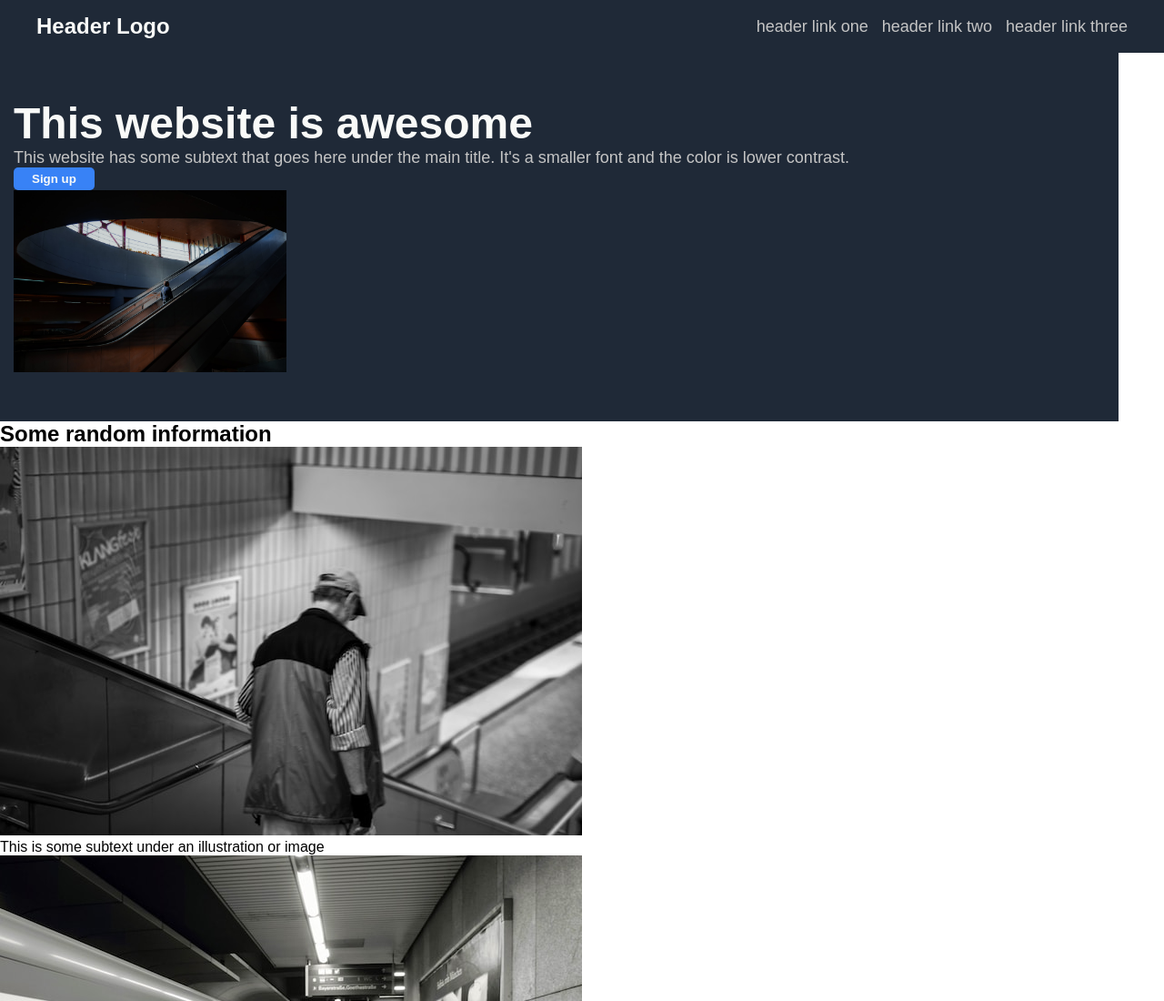
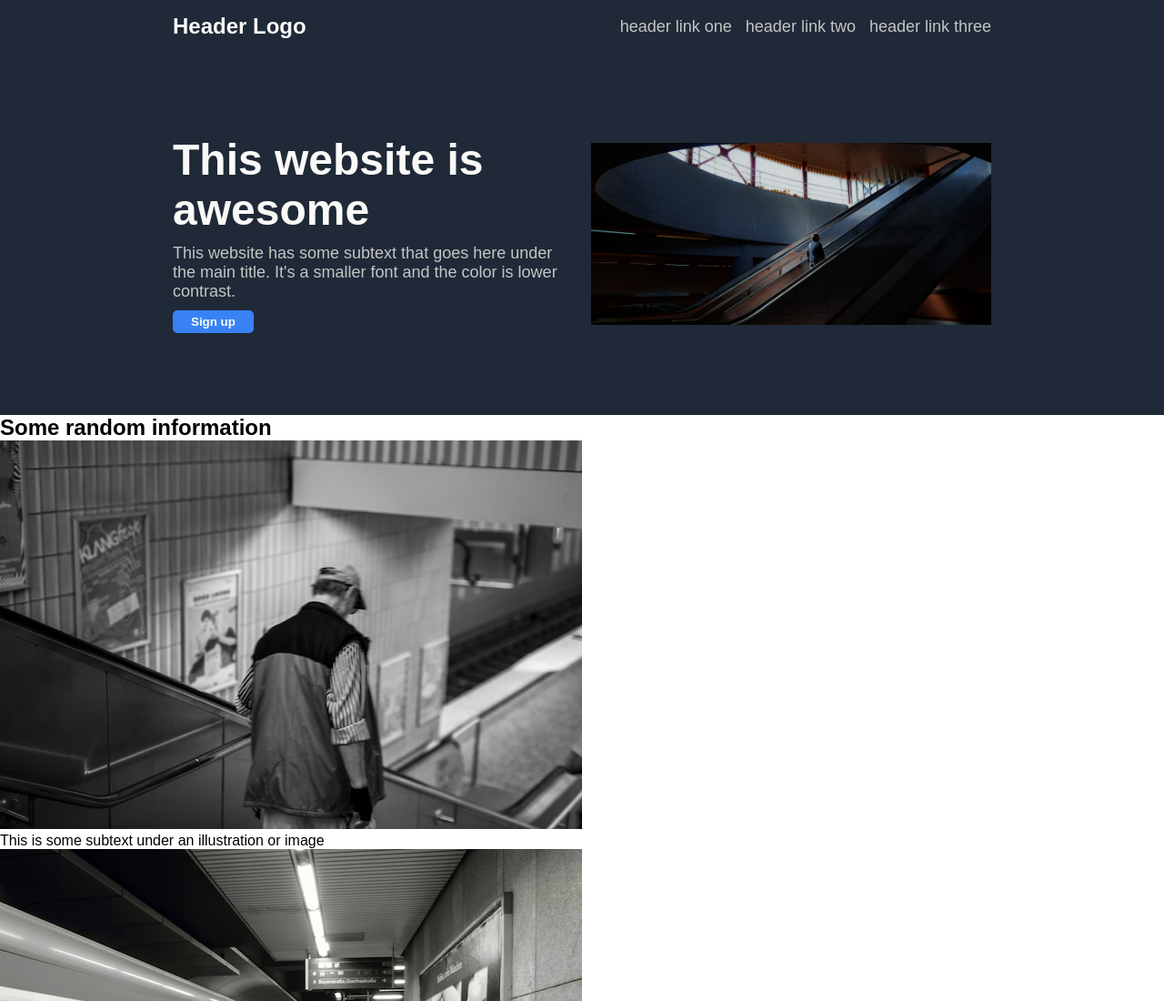
Before and after one commit to tsalgado96/top-landing-page, a plain HTML site: page index.html in a window 1280 px wide. Shown: the top 1100 px of the page at 91% size. Drawn offline with Linux system fonts and the light colour scheme.

Commit message:
Finished hero

```diff
--- a/index.html
+++ b/index.html
@@ -8,6 +8,7 @@
     <link rel="stylesheet" href="styles.css" />
   </head>
   <body>
+    <div class="hero-container">
       <header>
         <div class="header-container">
           <p>Header Logo</p>
@@ -19,7 +20,6 @@
         </div>
       </header>
 
-    <div class="hero-container">
       <div class="hero-content-container">
         <div class="hero-text-container">
           <h1>This website is awesome</h1>
--- a/styles.css
+++ b/styles.css
@@ -3,60 +3,58 @@
   margin: 0;
   padding: 0;
 }
-header {
+
+.hero-container {
   background-color: #1f2937;
   display: flex;
-  justify-content: center;
+  flex-direction: column;
+  /* justify-content: center; */
   align-items: center;
 }
 
 .header-container {
   display: flex;
+  justify-content: space-between;
   align-items: center;
-  justify-content: space-between;
-  width: 1200px;
+  width: 900px;
   padding: 15px;
 }
 
-header p {
+.header-container p {
   color: #f9faf8;
   font-size: 24px;
   font-weight: 900;
 }
 
-header ul {
+.header-container ul {
   display: flex;
   align-items: center;
   gap: 15px;
 }
 
-header li {
+.header-container li {
   list-style: none;
 }
 
-header a {
+.header-container a {
   color: #c5c5c5;
   font-size: 18px;
   text-decoration: none;
 }
 
-.hero-container {
+.hero-content-container {
   display: flex;
-  width: 1200px;
-  background-color: #1f2937;
-  padding: 50px 15px;
-}
-
-.hero-container button {
-  background-color: #3882f6;
-  color: #f9faf8;
-  border: none;
-  padding: 5px 20px;
-  border-radius: 5px;
-  font-weight: 600;
+  align-items: center;
+  width: 900px;
+  gap: 20px;
+  padding: 90px 0;
 }
 
 .hero-text-container {
+  display: flex;
+  flex-direction: column;
+  align-items: flex-start;
+  gap: 10px;
   flex: 1;
 }
 
@@ -71,7 +69,18 @@ header a {
   color: #c5c5c5;
 }
 
-.hero-container img {
-  width: 300px;
+.hero-container button {
+  background-color: #3882f6;
+  color: #f9faf8;
+  border: none;
+  padding: 5px 20px;
+  border-radius: 5px;
+  font-weight: 600;
+}
+
+.hero-content-container img {
+  width: 600px;
+  height: 200px;
+  object-fit: cover;
   flex: 1;
 }
```
Lines whose indentation alone changed are shown as unchanged.
